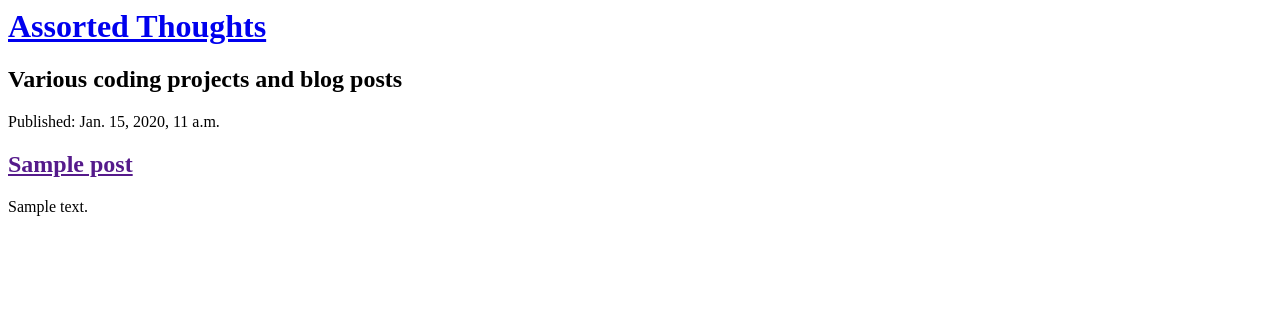
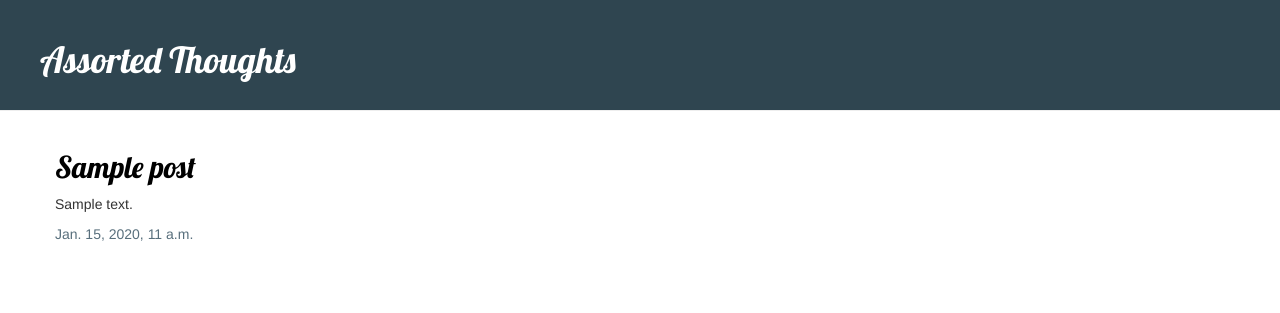
Before and after one commit to gremhlin/blog-beta, a Django app: template journal/templates/journal/post_list.html in a window 1280 px wide. Shown: the top 313 px of the page. Run offline with Django 3.2, Linux system fonts and the light colour scheme; the template is opened without the code that fills it: values that come from a table or form of the project are taken from there, others are empty; tables that the repository leaves empty hold one stand-in row (values such as "Sample post"); some libraries are stand-ins or nearby versions.

Commit message:
Added CSS for site and view for detailed blog posts

```diff
--- /dev/null
+++ b/journal/static/css/blog.css
@@ -0,0 +1,40 @@
+.page-header{
+  background-color: #2F4550;
+  margin-top: 0;
+  padding: 20px 20px 20px 40px;
+}
+
+.page-header h1, .page-header h1 a, .page-header a:visited,
+.page-header h1 a:active {
+  color: #ffffff;
+  font-size: 36px;
+  text-decoration: none;
+}
+
+.content {
+  margin-left: 40px;
+}
+
+h1, h2, h3, h4{
+  font-family: 'Lobster', cursive;
+}
+
+.date{
+  color:#586F7C;
+}
+
+.save{
+  float: right;
+}
+
+.post-form textarea, .post-form input{
+  width: 100%
+}
+
+.post{
+  margin-bottom: 70px;
+}
+
+.post h2 a, .post h2 a:visited{
+  color: #000000;
+}
--- /dev/null
+++ b/journal/templates/journal/base.html
@@ -0,0 +1,26 @@
+<!-- This is the base file! -->
+<!-- Changes will be site-wide! -->
+{% load static %}
+<html>
+  <head>
+    <title>LOCAL Assorted Thoughts LOCAL</title>
+    <link rel="stylesheet" href="//maxcdn.bootstrapcdn.com/bootstrap/3.2.0/css/bootstrap.min.css">
+    <link rel="stylesheet" href="//maxcdn.bootstrapcdn.com/bootstrap/3.2.0/css/bootstrap-theme.min.css">
+    <link href="//fonts.googleapis.com/css?family=Lobster&subset=latin,latin-ext" rel="stylesheet" type="text/css">
+    <link rel="stylesheet" href="{% static 'css/blog.css' %}">
+  </head>
+  <body>
+    <div class="page-header">
+      <h1><a href="/">Assorted Thoughts</a></h1>
+    </div>
+
+    <div class="content container">
+      <div class="row">
+        <div class="col-md-8">
+        {% block content %}
+        {% endblock %}
+        </div>
+      </div>
+    </div>
+  </body>
+</html>
--- a/journal/templates/journal/post_list.html
+++ b/journal/templates/journal/post_list.html
@@ -1,19 +1,13 @@
-<html>
-  <head>
-    <title>Assorted Thoughts</title>
-  </head>
-  <body>
-    <div>
-      <h1><a href="/">Assorted Thoughts</a></h1>
-      <h2>Various coding projects and blog posts</h2>
+{% extends 'journal/base.html' %}
+
+{% block content %}
+  {% for post in posts %}
+    <div class="post">
+      <h2><a href="{% url 'post_detail' pk=post.pk %}">{{ post.title }}</a></h2>
+      <p>{{ post.text|linebreaksbr }}</p>
+      <div class="date">
+        {{ post.published_date }}
+      </div>
     </div>
-
-{% for post in posts %}
-    <div>
-      <p>Published: {{ post.published_date }}</p>
-      <h2><a href="">{{ post.title }}</a></h2>
-      <p>{{ post.text|linebreaksbr }}</p>
-    </div>
-{% endfor %}
-  </body>
-</html>
+    {% endfor %}
+{% endblock %}
--- a/journal/urls.py
+++ b/journal/urls.py
@@ -2,5 +2,6 @@ from django.urls import path
 from . import views
 
 urlpatterns = [
-    path('', views.post_list, name='post_list')
+    path('', views.post_list, name='post_list'),
+    path('post/<int:pk>/', views.post_detail, name='post_detail'),
 ]
--- a/journal/views.py
+++ b/journal/views.py
@@ -1,7 +1,11 @@
-from django.shortcuts import render
+from django.shortcuts import render, get_object_or_404
 from django.utils import timezone
 from .models import Post
 
 def post_list(request):
     posts = Post.objects.filter(published_date__lte=timezone.now()).order_by('published_date')
     return render(request, 'journal/post_list.html', {'posts': posts})
+
+def post_detail(request, pk):
+    post = get_object_or_404(Post, pk=pk)
+    return render(request, 'journal/post_detail.html', {'post': post})
```
Also changed, not shown: journal/templates/journal/post_detail.html (added, +13 -0 lines).
